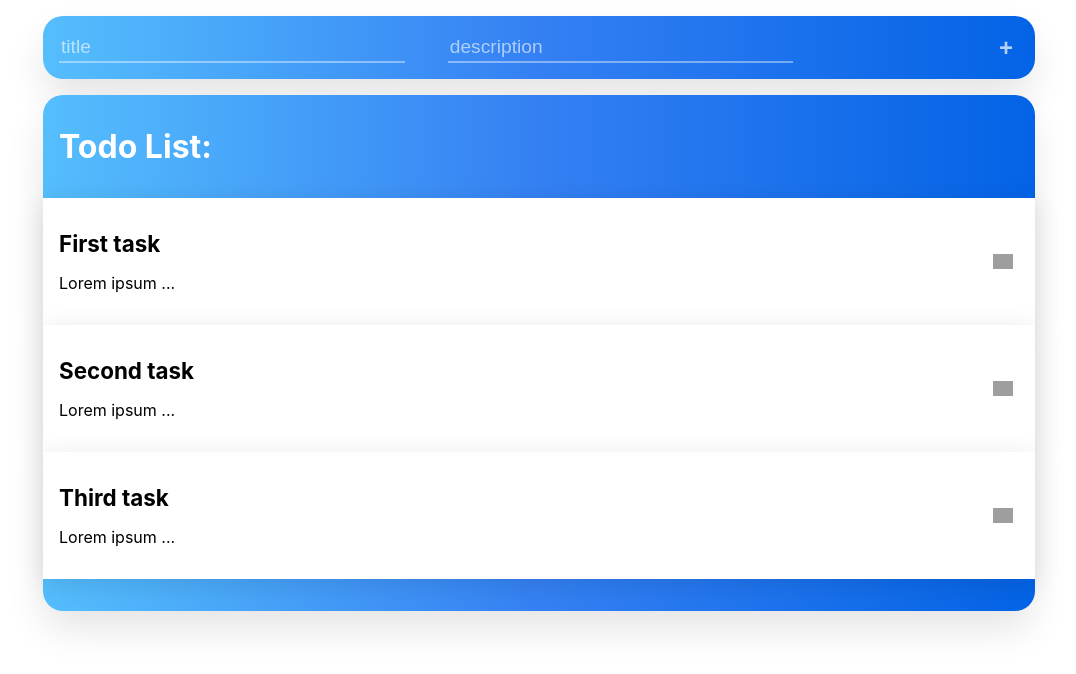
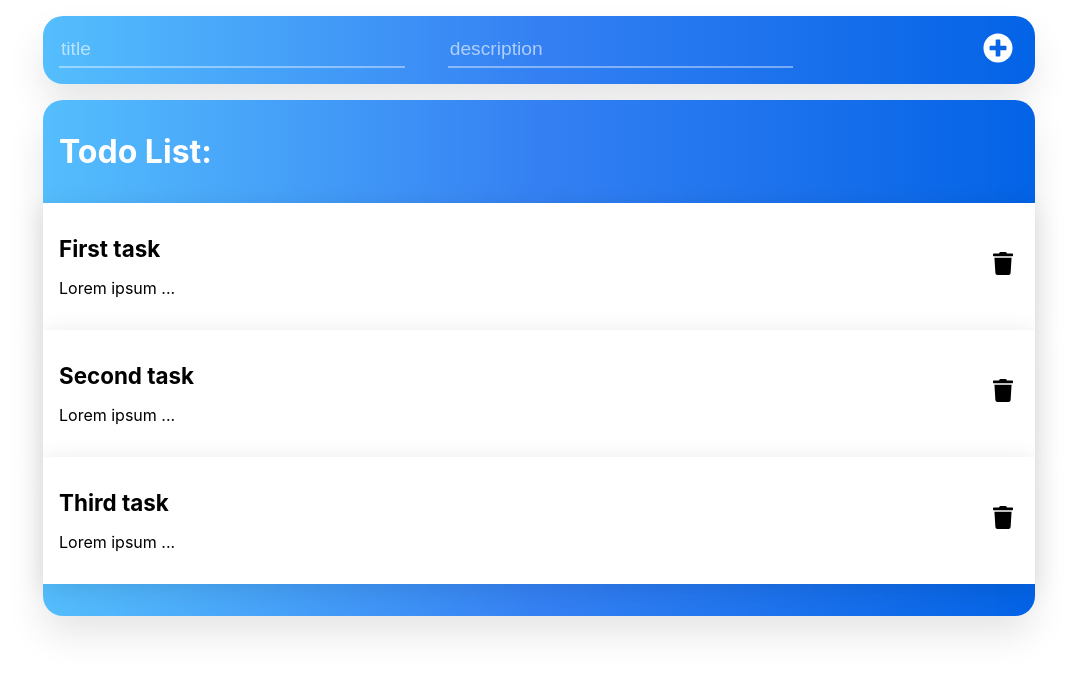
Before and after one commit to kingaciebielska/todo-list, a React (Create React App) app: page / in a window 1280 px wide. Shown: the top 674 px of the page, without its empty margins (101-1177 px from the left). Built offline with nearby package versions, Linux system fonts and the light colour scheme; grey boxes are pictures that could not be loaded.

Commit message:
Added icons and improved styles

```diff
--- a/src/styles/global.js
+++ b/src/styles/global.js
@@ -27,6 +27,10 @@ const GlobalStyle = createGlobalStyle`
   input {
     outline: none;
   }
+
+  button {
+    cursor: pointer;
+  }
 `
 
 export default GlobalStyle
--- a/src/todos/Components/Form/styles.js
+++ b/src/todos/Components/Form/styles.js
@@ -27,22 +27,41 @@ export const InputsWrapper = styled.div`
 export const StyledInput = styled.input`
   background-color: transparent;
   border: none;
-  line-height: 1.7rem;
-  font-size: 1.2rem;
+  line-height: 1.2rem;
+  font-size: 0.9rem;
   border-bottom: 2px solid rgba(255, 255, 255, 0.4);
   color: ${color.white};
+  padding-top: 1rem;
   transition: all .3s;
   width: 100%;
+
+  @media ${device.mobile} {
+    font-size: 1rem;
+    line-height: 1.5rem;
+  }
 
   @media ${device.tablet} {
     width: 40%;
     margin-right: 5%;
+    font-size: 1.2rem;
+    line-height: 1.7rem;
+    padding-top: 0;
   }
 
   &::placeholder {
     color: rgba(255, 255, 255, 0.6);
-    line-height: 1.7rem;
-    font-size: 1.2rem;
+    line-height: 1.2rem;
+    font-size: 0.9rem;
+
+    @media ${device.mobile} {
+      font-size: 1rem;
+      line-height: 1.5rem;
+    }
+
+    @media ${device.tablet} {
+      font-size: 1.2rem;
+      line-height: 1.7rem;
+    }
   }
 
   &:focus {
@@ -57,14 +76,18 @@ export const StyledButton = styled.button`
   font-weight: bold;
   line-height: 1.5rem;
   font-size: 1.5rem;
-  cursor: pointer;
   border: none;
   transition: all .3s;
 
   &:hover {
-    color: ${color.white};
+    opacity: 0.8;
     transition: all .3s;
   }
+`
+
+export const PlusImage = styled.img`
+  width: 30px;
+  filter: invert(1);
 `
 
 export const ErrorMessage = styled.div`
--- a/src/todos/Components/List/index.js
+++ b/src/todos/Components/List/index.js
@@ -1,12 +1,10 @@
 import React from 'react'
-import { useDispatch } from 'react-redux'
 import trashIcon from '../../../assets/trash-solid.svg'
 import { Wrapper, Heading, ListWrapper, ListItem, Title, Text, TrashButton, TrashImage } from './styles'
 
 const List = ({list, handleRemove}) => {
   const handleRemoveClick = id => {
     handleRemove(id)
-    console.log('id', id)
   }
   return <Wrapper>
     <Heading>Todo List:</Heading>
--- a/src/todos/Components/List/styles.js
+++ b/src/todos/Components/List/styles.js
@@ -13,10 +13,14 @@ export const Wrapper = styled.div`
 `
 
 export const Heading = styled.h2`
-  font-size: 1.5rem;
+  font-size: 1.2rem;
   margin: 0;
   padding: 2rem 1rem;
   color: ${color.white};
+
+  @media ${device.mobile} {
+    font-size: 1.5rem;
+  }
 
   @media ${device.tablet} {
     font-size: 2rem;
@@ -43,8 +47,12 @@ export const ListItem = styled.li`
 `
 
 export const Title = styled.h5`
-  font-size: 1.2rem;
+  font-size: 1rem;
   margin: 0;
+
+  @media ${device.mobile} {
+    font-size: 1.2rem;
+  }
 
   @media ${device.tablet} {
     font-size: 1.4rem;
@@ -52,8 +60,12 @@ export const Title = styled.h5`
 `
 
 export const Text = styled.p`
-  font-size: 0.8rem;
+  font-size: 0.7rem;
   margin: 1rem 0 0;
+
+  @media ${device.mobile} {
+    font-size: 0.8rem;
+  }
 
   @media ${device.tablet} {
     font-size: 1rem;
--- a/src/todos/Containers/FormContainer.js
+++ b/src/todos/Containers/FormContainer.js
@@ -2,7 +2,8 @@ import React from 'react'
 import { useDispatch } from 'react-redux'
 import nextId from "react-id-generator"
 import actions from '../actions'
-import { FormWrapper, InputsWrapper, StyledInput, StyledButton, ErrorMessage } from '../Components/Form/styles'
+import plusIcon from '../../assets/plus-circle-solid.svg'
+import { FormWrapper, InputsWrapper, StyledInput, StyledButton, PlusImage, ErrorMessage } from '../Components/Form/styles'
 
 const validateForm = form => {
   if(!form.title) {
@@ -64,7 +65,7 @@ const FormContainer = () => {
         <StyledInput onChange={upadeField} ref={titleInput} name="title" placeholder="title" type="text" />
         <StyledInput onChange={upadeField} ref={descriptionInput} name="description" placeholder="description" type="text" />
       </InputsWrapper>
-      <StyledButton type="submit">+</StyledButton>
+      <StyledButton type="submit"><PlusImage src={plusIcon} alt="icon-plus"/></StyledButton>
     </FormWrapper>
     {errorMessage && <ErrorMessage>{errorMessage}</ErrorMessage>}
   </>
```
Also changed, not shown: src/assets/plus-circle-solid.svg (added), src/assets/trash-solid.svg (added).
